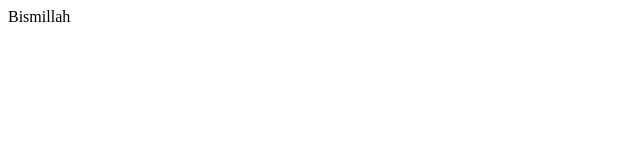
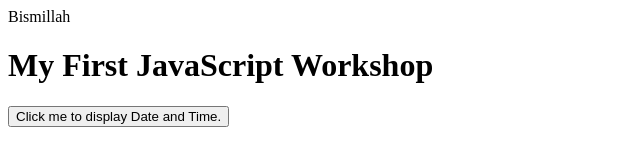
Before and after one commit to islamicity/islamicity.github.io, a plain HTML site: page index.html in a window 1280 px wide. Shown: the whole page, without its empty margins (0-640 px from the left). Drawn offline with Linux system fonts and the light colour scheme.

Commit message:
Update index.html

```diff
--- a/index.html
+++ b/index.html
@@ -1 +1,16 @@
 Bismillah
+
+<!DOCTYPE html>
+<html>
+<body>
+
+<h1>My First JavaScript Workshop</h1>
+
+<button type="button"
+onclick="document.getElementById('demo').innerHTML = Date()">
+Click me to display Date and Time.</button>
+
+<p id="demo"></p>
+
+</body>
+</html>
```
